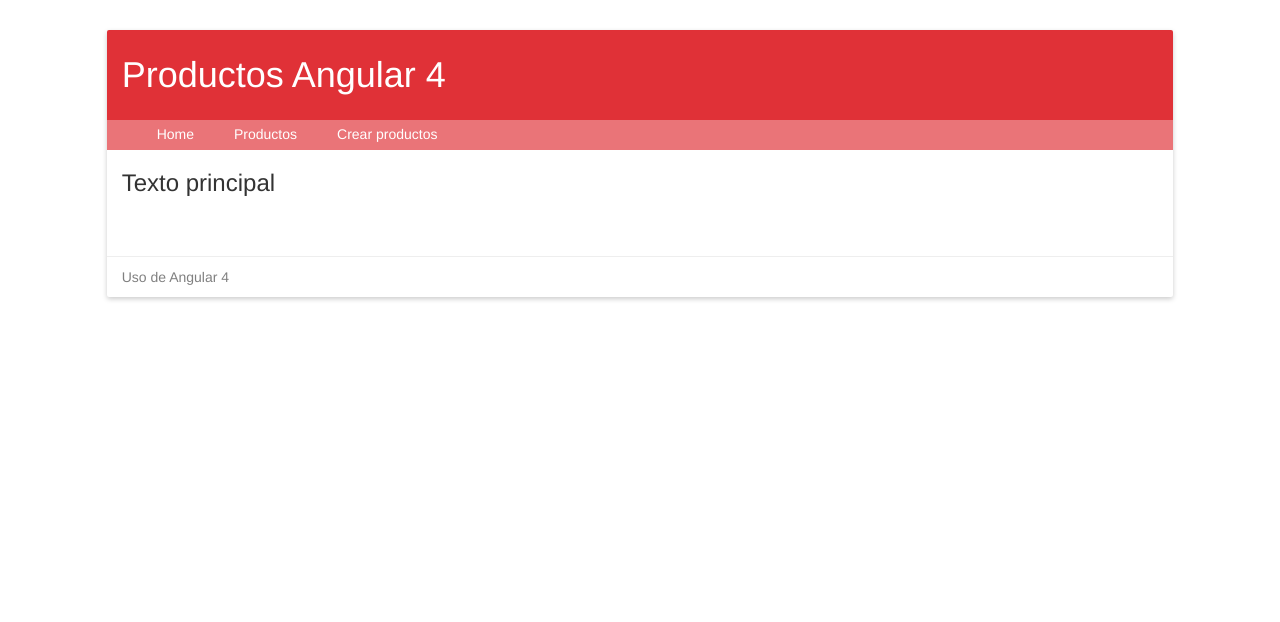
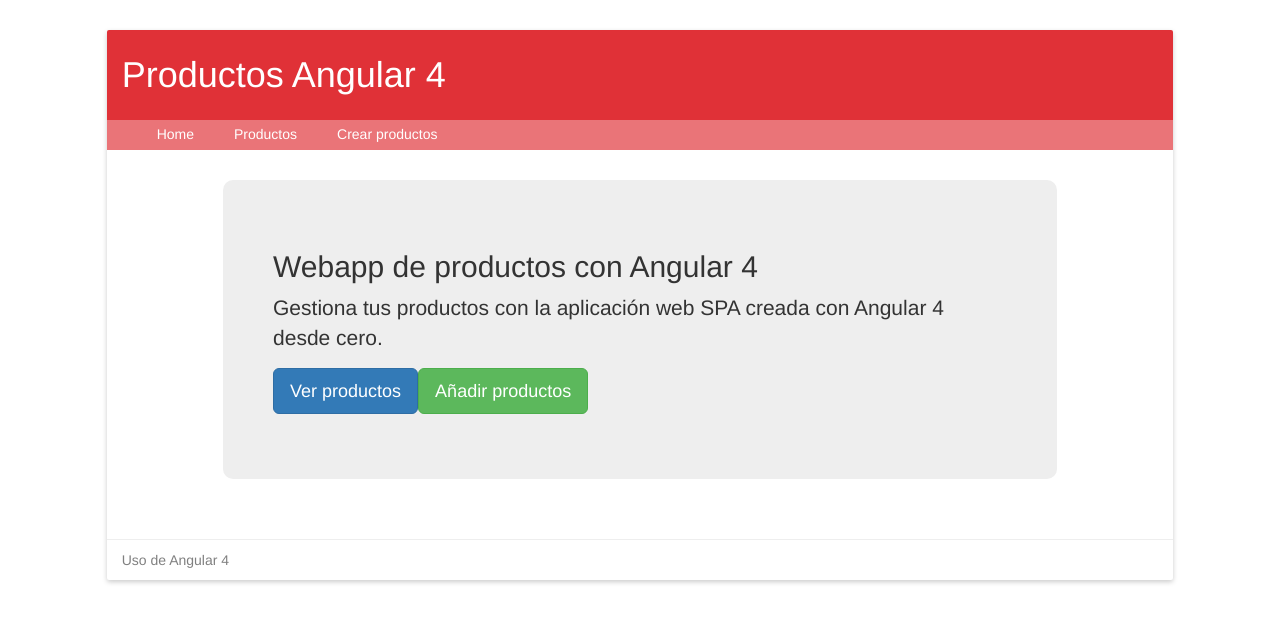
Before and after one commit to pablosilvab/curso-angular4-webapp, an Angular app: page / in a window 1280 px wide. Shown: the top 622 px of the page. Built offline with nearby package versions, Linux system fonts and the light colour scheme.

Commit message:
Maqueta página Home

```diff
--- a/src/app/app.component.html
+++ b/src/app/app.component.html
@@ -4,7 +4,7 @@
       {{title}}
     </h1>
   </header>
-  <nav id ="nav" class="col-lg-12">
+  <nav id="nav" class="col-lg-12">
     <ul>
       <li><a href="#">Home</a></li>
       <li><a href="#">Productos</a></li>
@@ -13,7 +13,7 @@
   </nav>
   <section id="main" class="col-lg-12">
     <!-- Componente actual -->
-    <h3>Texto principal</h3>
+    <home></home>
   </section>
 
   <footer id="footer" class="col-lg-12">
--- a/src/app/app.module.ts
+++ b/src/app/app.module.ts
@@ -3,11 +3,15 @@ import { NgModule } from '@angular/core';
 import { FormsModule } from '@angular/forms';
 import { HttpModule } from '@angular/http';
 
+//  Componentes
 import { AppComponent } from './app.component';
+import { HomeComponent } from './components/home.component';
+
 
 @NgModule({
   declarations: [
-    AppComponent
+    AppComponent,
+    HomeComponent
   ],
   imports: [
     BrowserModule,
--- /dev/null
+++ b/src/app/components/home.component.ts
@@ -0,0 +1,18 @@
+import { Component } from '@angular/core';
+
+@Component({
+    selector: 'home',
+    templateUrl: '../views/home.html'
+})
+
+export class HomeComponent{
+    public titulo: string;
+
+    constructor(){
+        this.titulo = 'Webapp de productos con Angular 4';
+    }
+
+    ngOnInit(){
+        console.log('Se ha cargado el componente Home.Component.ts');
+    }
+}
--- /dev/null
+++ b/src/app/views/home.html
@@ -0,0 +1,12 @@
+<div class="col-lg-10 col-lg-offset-1">
+    <div class="jumbotron">
+        <h2>{{titulo}}</h2>
+        <p>Gestiona tus productos con la aplicación
+            web SPA creada con Angular 4 desde cero.
+        </p>
+        <p>
+            <a href="#" class="btn btn-lg btn-primary">Ver productos</a>
+            <a href="#" class="btn btn-lg btn-success">Añadir productos</a>
+        </p>
+    </div>
+</div>
--- a/src/assets/styles.css
+++ b/src/assets/styles.css
@@ -51,8 +51,15 @@
     background: #E03137;
 }
 
+#main .jumbotron{
+    padding: 50px;
+    margin-top: 30px;
+    border-radius: 10px;
+}
+
+
 #footer{
-    margin-top: 50px;
+    margin-top: 30px;
     padding-top: 10px;
     border-top: 1px solid #eee;
     color: gray;
```
